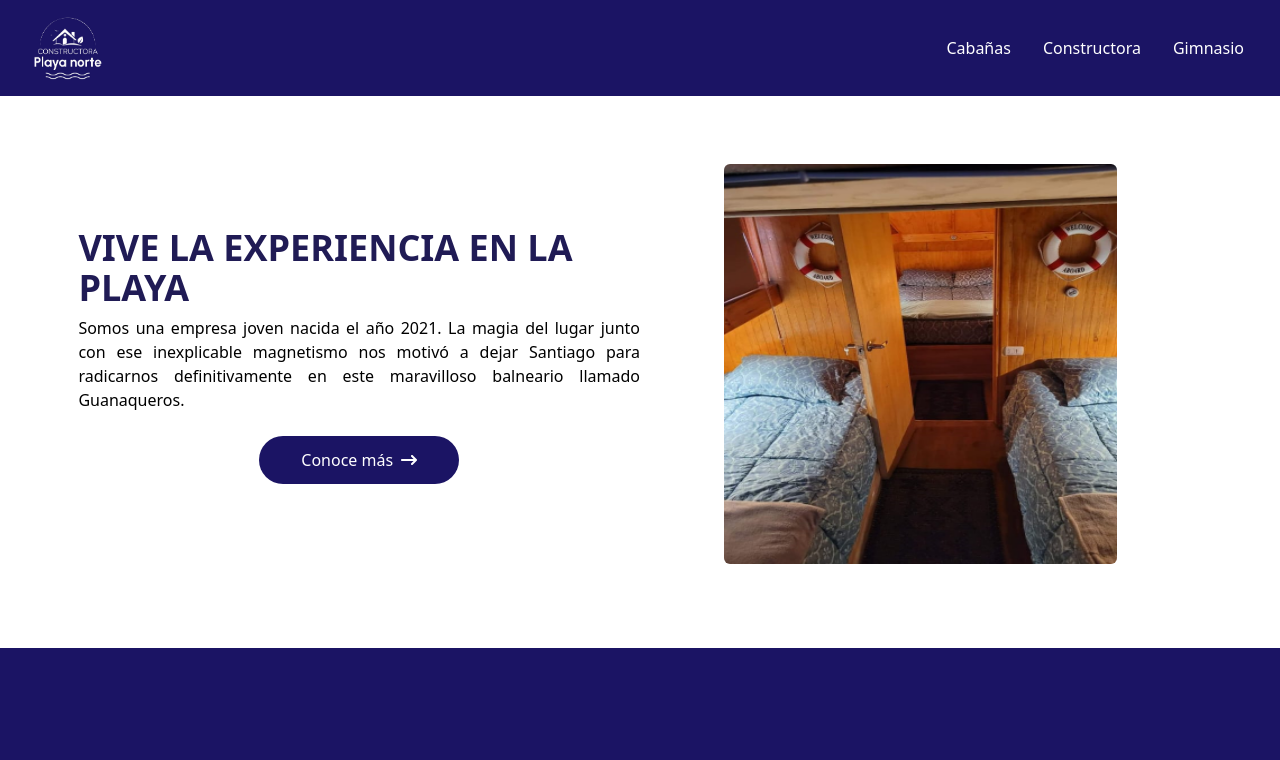
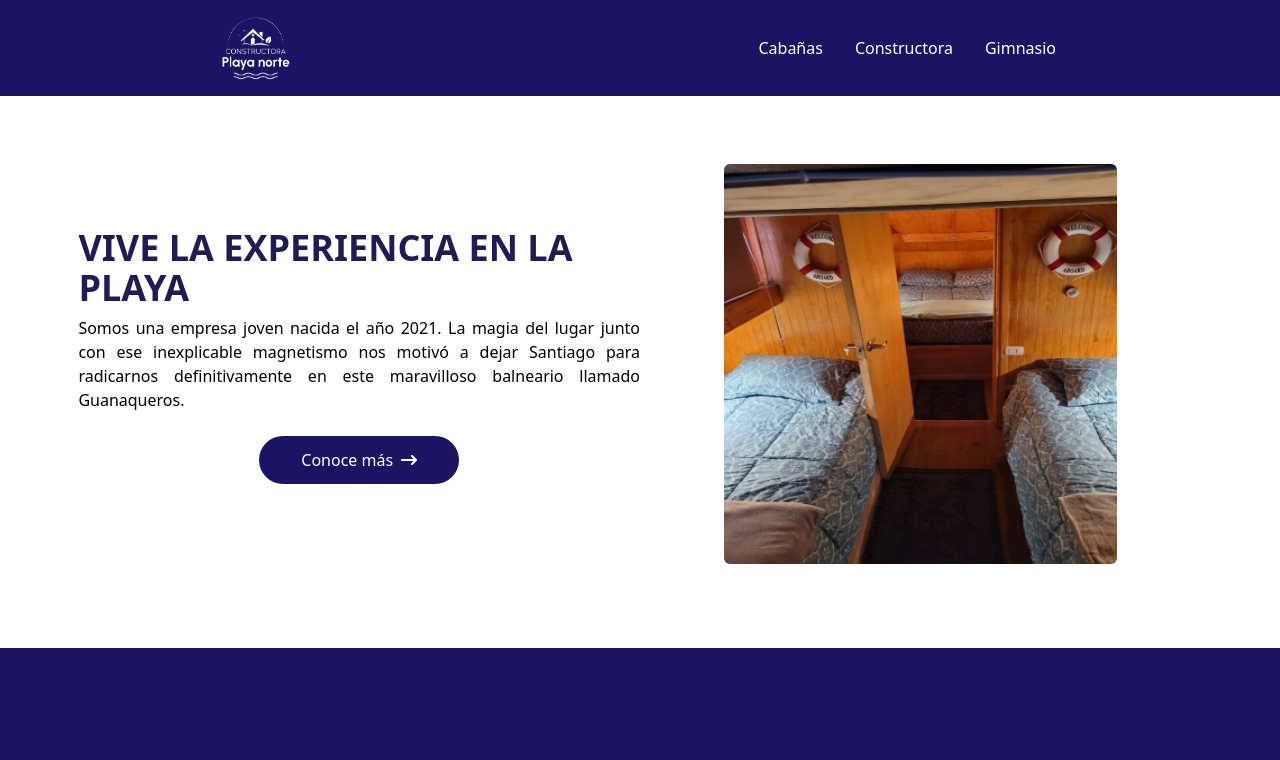
Before and after one commit to Joelherr09/cabana, a React (Create React App) app: page / in a window 1280 px wide. Shown: the top 760 px of the page. Built offline with nearby package versions, Linux system fonts and the light colour scheme.

Commit message:
Update Navbar.jsx

```diff
--- a/src/components/Navbar.jsx
+++ b/src/components/Navbar.jsx
@@ -10,8 +10,8 @@ const Navbar = () => {
     }
 
   return (
-    <div className='flex items-center h-24 w-full bg-[#1b1464] mx-auto px-5 text-white'>
-        <div className='w-full h-full flex object-contain'>
+    <div className='flex items-center justify-between px-52 h-24 w-full bg-[#1b1464] mx-auto text-white'>
+        <div className='w-full h-full flex '>
             <img className='' src={Logo} alt="" />
         </div>
         <ul className='hidden md:flex'>
```
